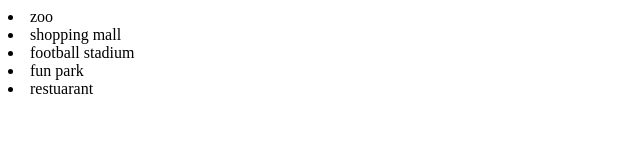
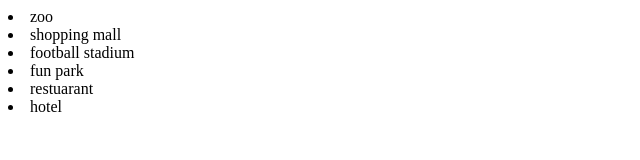
Before and after one commit to juwon1677/about-myself, a plain HTML site: page index.html in a window 1280 px wide. Shown: the full height of the page, 0-640 px from the left. Drawn offline with Linux system fonts and the light colour scheme.

Commit message:
places my family likes

```diff
--- a/index.html
+++ b/index.html
@@ -13,6 +13,7 @@
  <li>football stadium</li>
  <li>fun park</li>
  <li>restuarant</li>
+ <li>hotel</li>
 
 </body>
 </html>
```
